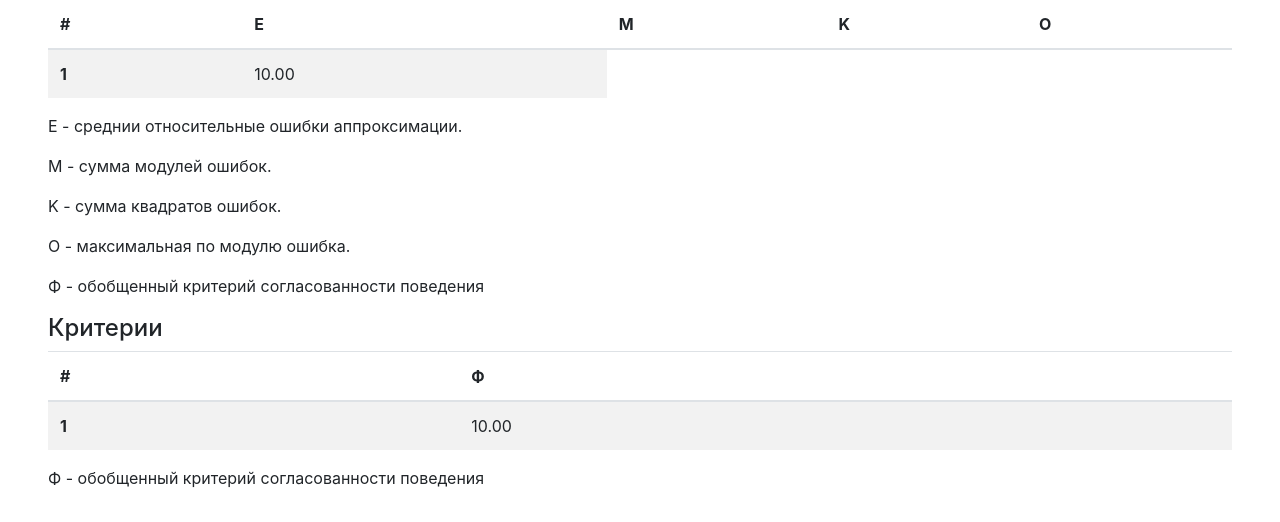
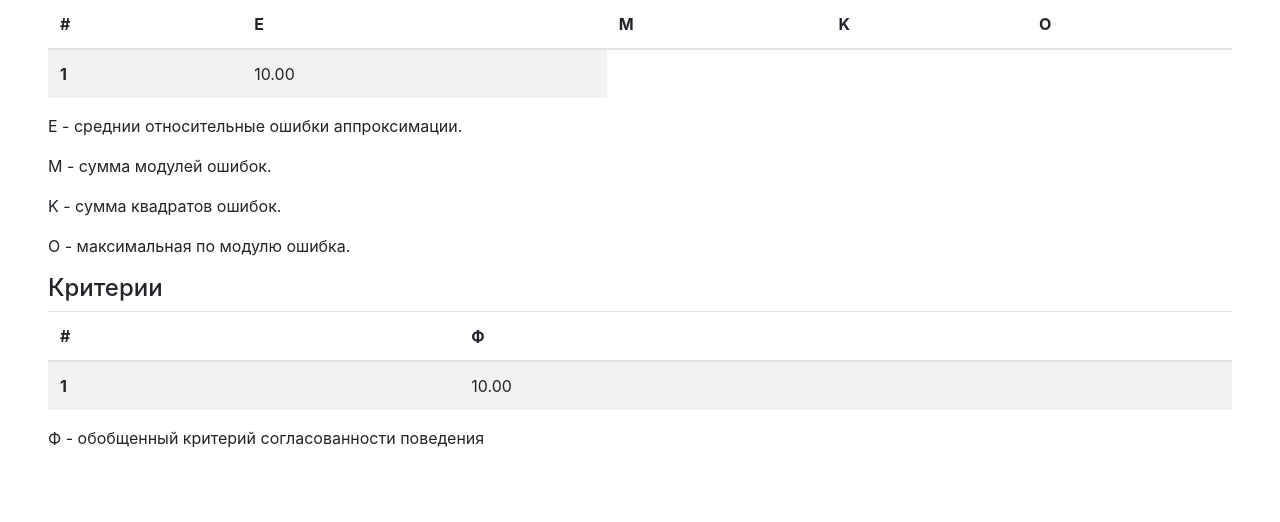
Before and after one commit to golood/regres-web, a Flask app: template templates/answer.html in a window 1280 px wide. Shown: the part 600-1122 px from the top of the page. After the commit the page ends 1048 px from the top, so only its background shows below. Run offline with Flask 2, Linux system fonts and the light colour scheme; the template is opened without the code that fills it: most values are stand-ins (such as "Sample title", 1, 10 or a date in 2020); some libraries are stand-ins or nearby versions.

Commit message:
REGRES-24 FIX, поправил сноску.

```diff
--- a/templates/answer.html
+++ b/templates/answer.html
@@ -129,7 +129,6 @@
     <p>M - сумма модулей ошибок.</p>
     <p>K - сумма квадратов ошибок.</p>
     <p>O - максимальная по модулю ошибка.</p>
-    <p>Ф - обобщенный критерий согласованности поведения</p>
 </div>
 
 <h4>Критерии</h4>
```
